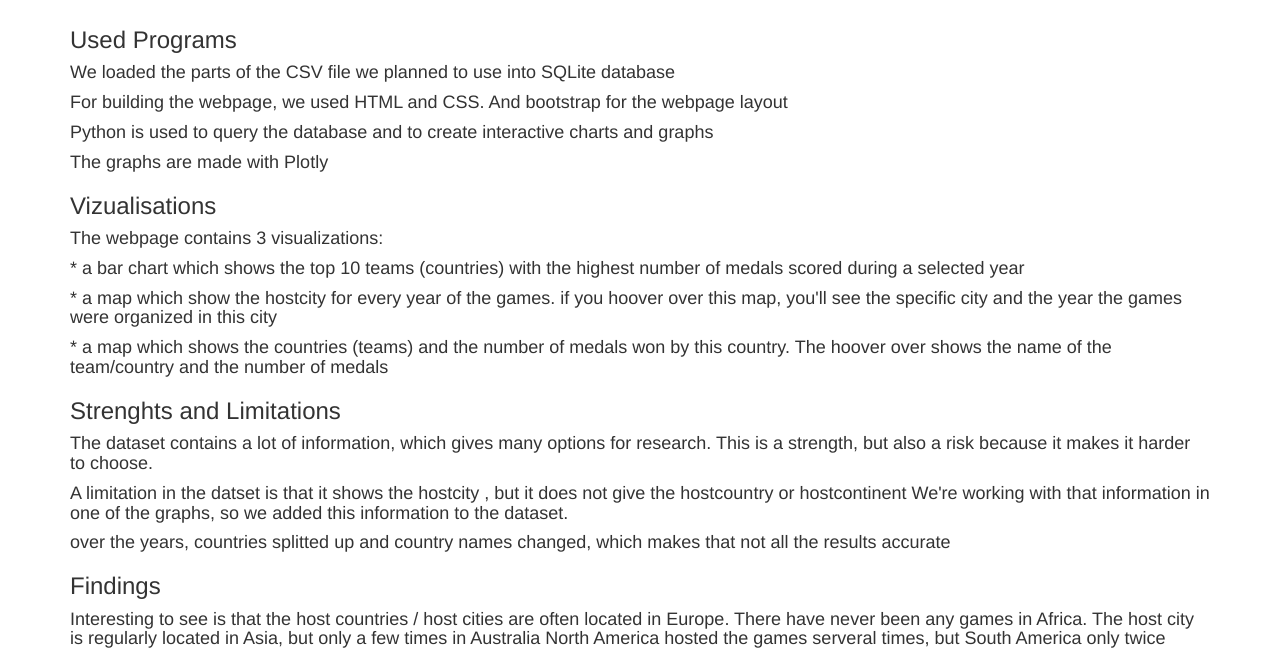
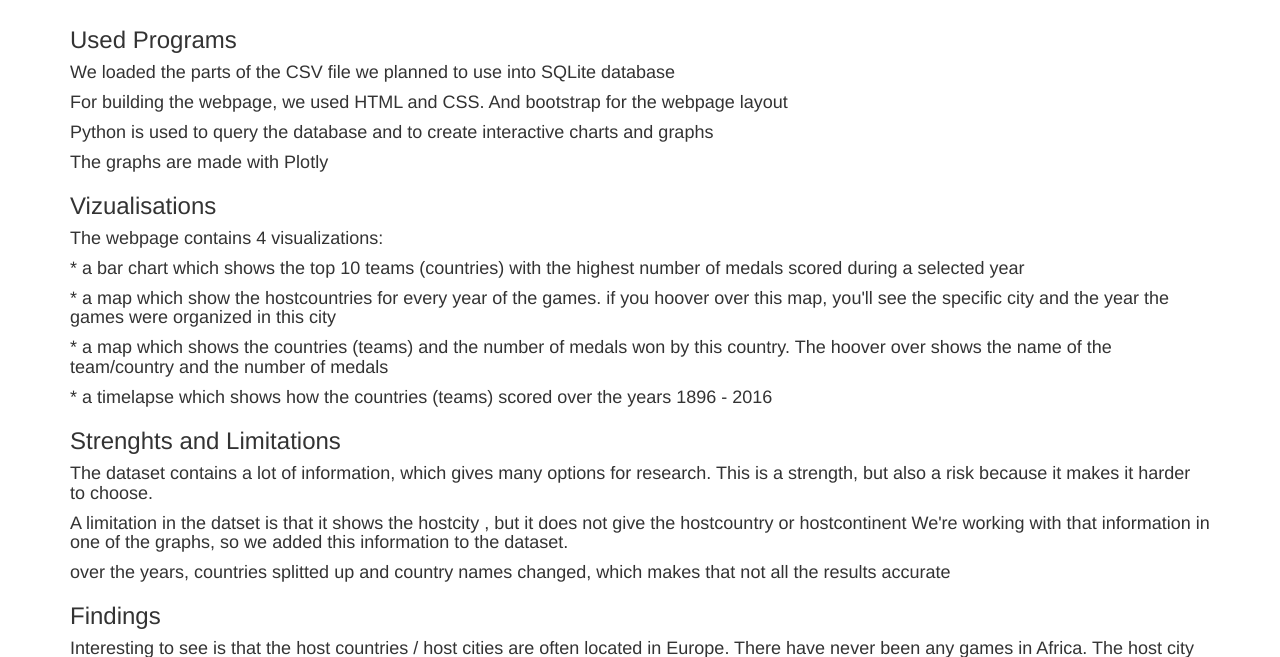
Before and after one commit to maaikerutten/Project2_Olympics, a Flask app: page /ProjectProcess.html in a window 1280 px wide. Shown: the part 1036-1693 px from the top of the page. Run offline with Flask 2, Linux system fonts and the light colour scheme; parts of the project's set-up code (start-up, migrations or seed data) failed here and were passed over; some libraries are stand-ins or nearby versions.

Commit message:
process update

```diff
--- a/templates/layouts/ProjectProcess.html
+++ b/templates/layouts/ProjectProcess.html
@@ -111,13 +111,14 @@
           </div>
             <div class="tab-pane" id="4b">
             <h3>Vizualisations</h3>
-            <h4>The webpage contains 3 visualizations:</h4>
+            <h4>The webpage contains 4 visualizations:</h4>
             <h4>* a bar chart which shows the top 10 teams (countries) with the highest number of medals
               scored during a selected year</h4>
-              <h4>* a map which show the hostcity for every year of the games.
+              <h4>* a map which show the hostcountries for every year of the games.
                 if you hoover over this map, you'll see the specific city and the year the games were organized in this city</h4>
               <h4>* a map which shows the countries (teams) and the number of medals won by this country.
                 The hoover over shows the name of the team/country and the number of medals  </h4>
+                <h4>* a timelapse which shows how the countries (teams) scored over the years 1896 - 2016</h4>
                           </div>
                           <div class="tab-pane" id="6b">
                             <h3>Strenghts and Limitations</h3>
```
